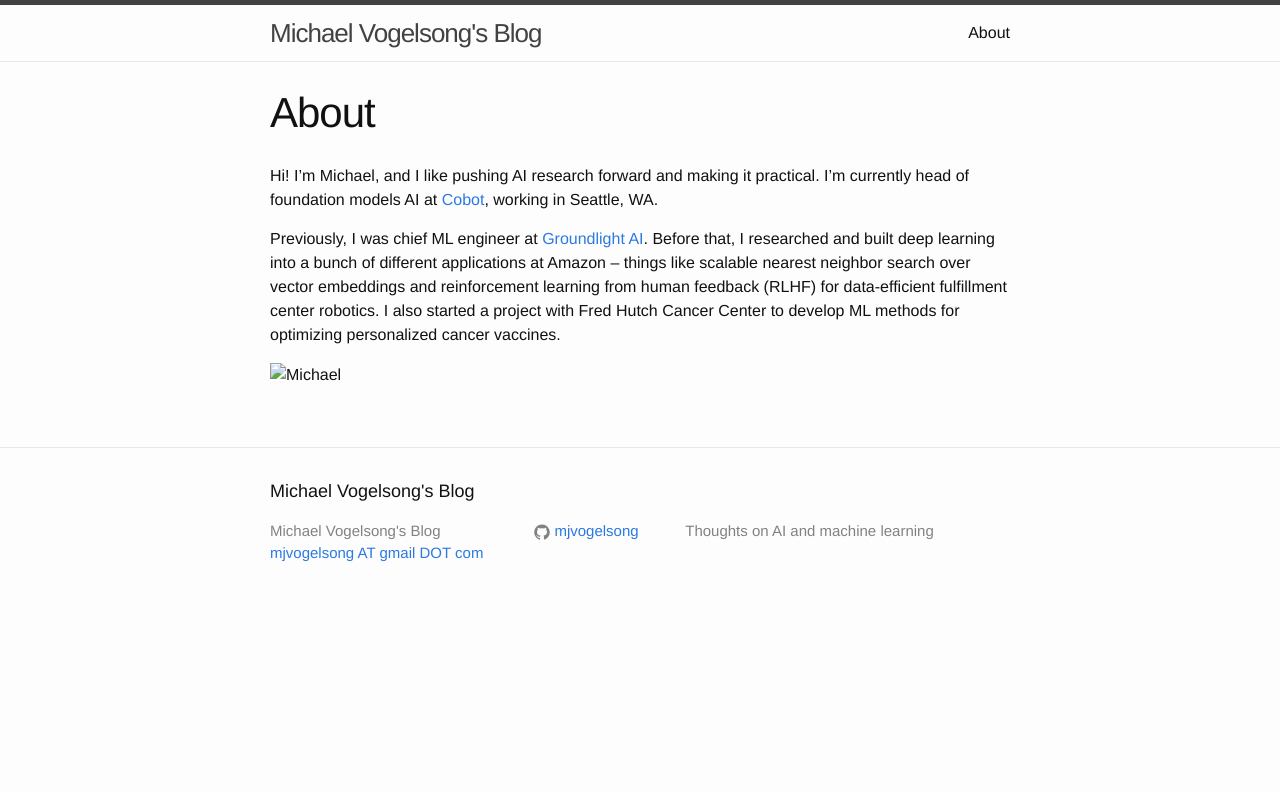
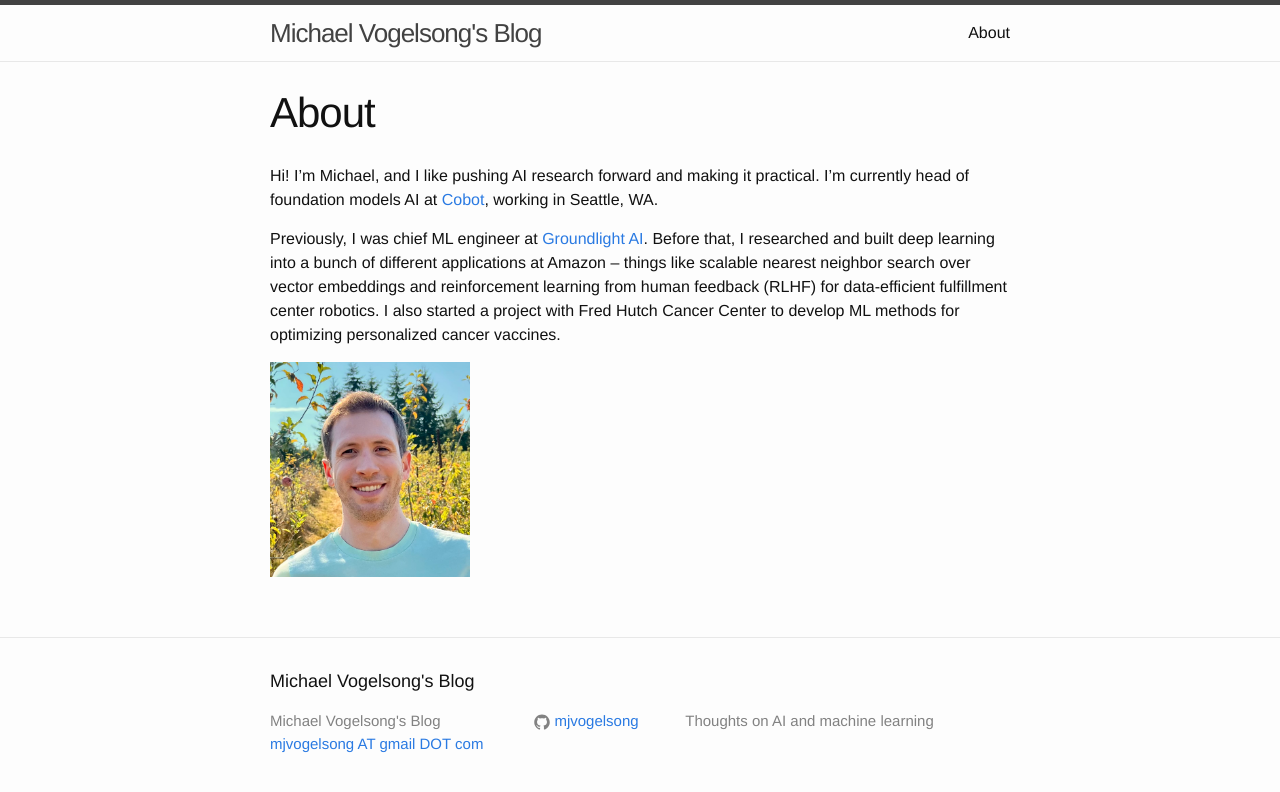
Before and after one commit to mjvogelsong/mjvogelsong.github.io, a Jekyll site: the page built from about.md, in a window 1280 px wide. Shown: the top 792 px of the page. Built offline with Jekyll 4.4.1, drawn with Linux system fonts in a browser that asks for light colours.

Commit message:
Fix image link

```diff
--- a/about.md
+++ b/about.md
@@ -12,4 +12,4 @@ Previously, I was chief ML engineer at [Groundlight AI](https://www.groundlight.
 Before that, I researched and built deep learning into a bunch of different applications at Amazon -- things like scalable nearest neighbor search over vector embeddings and reinforcement learning from human feedback (RLHF) for data-efficient fulfillment center robotics.
 I also started a project with Fred Hutch Cancer Center to develop ML methods for optimizing personalized cancer vaccines.
 
-<img src="./assets/Profile1Square.jpeg" alt="Michael" width="200" height="215">
+<img src="/assets/Profile1Square.jpeg" alt="Michael" width="200" height="215">
```
